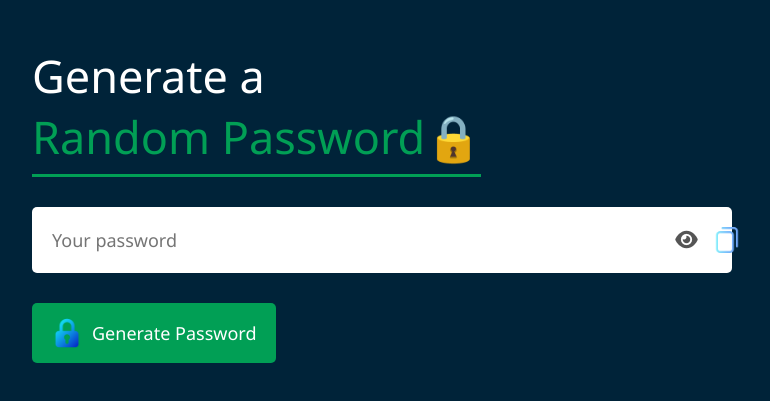
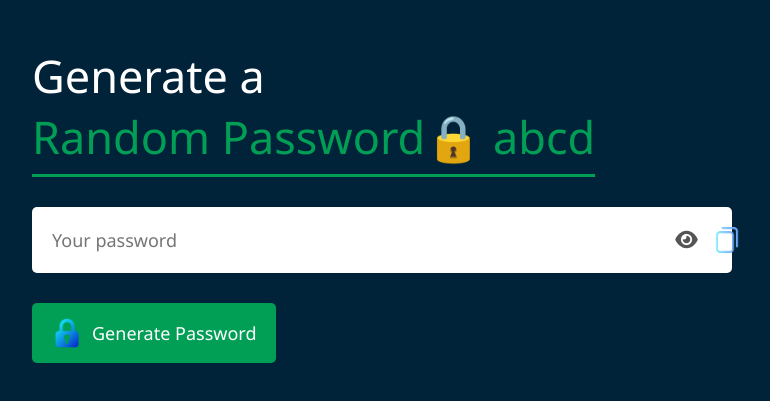
Before and after one commit to Prashant708139/Generate-a-randome-password-, a plain HTML site: page index.html in a window 1280 px wide. Shown: the part 109-510 px from the top of the page, without its empty margins (258-1028 px from the left). Drawn offline with Linux system fonts and the light colour scheme.

Commit message:
test change for commit

```diff
--- a/index.html
+++ b/index.html
@@ -17,7 +17,7 @@
     <div class="container">
       <h1>
         Generate a <br />
-        <span>Random Password🔒</span>
+        <span>Random Password🔒 abcd</span>
       </h1>
 
       <div class="copy-msg">
```
